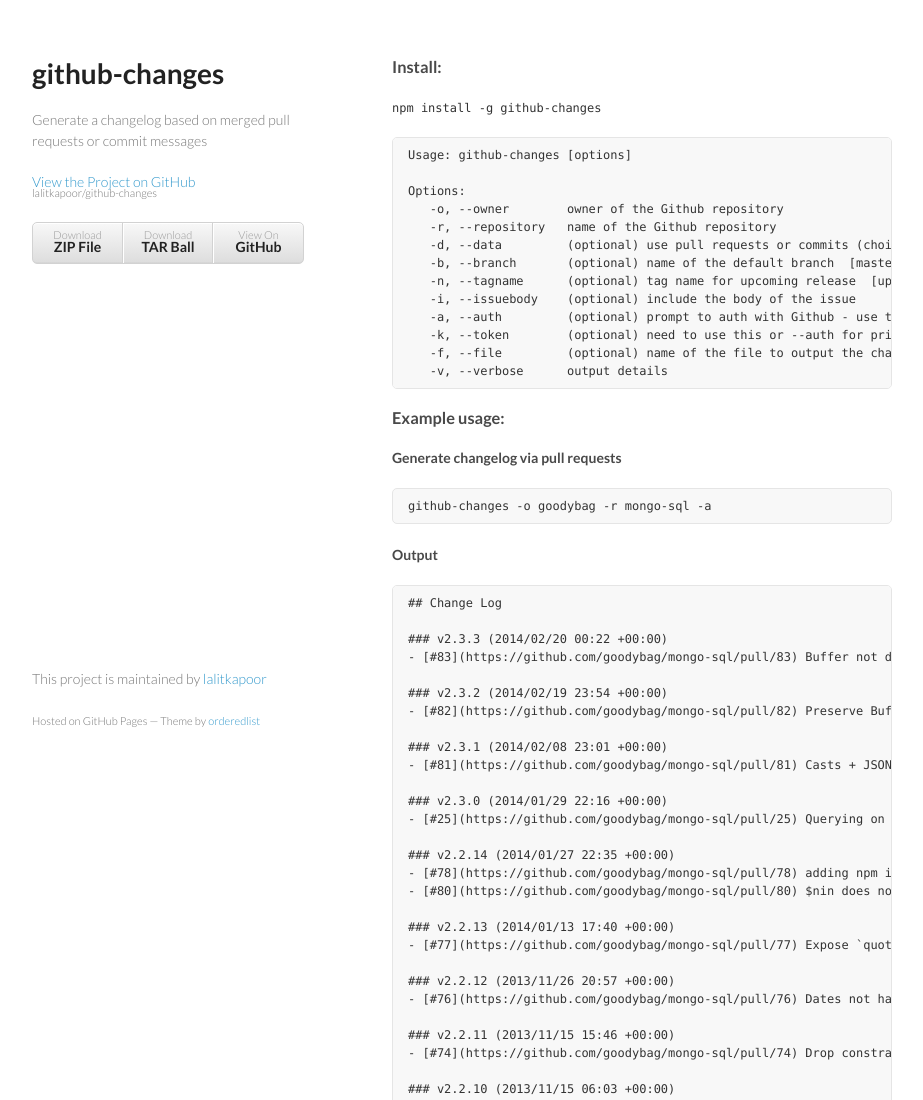
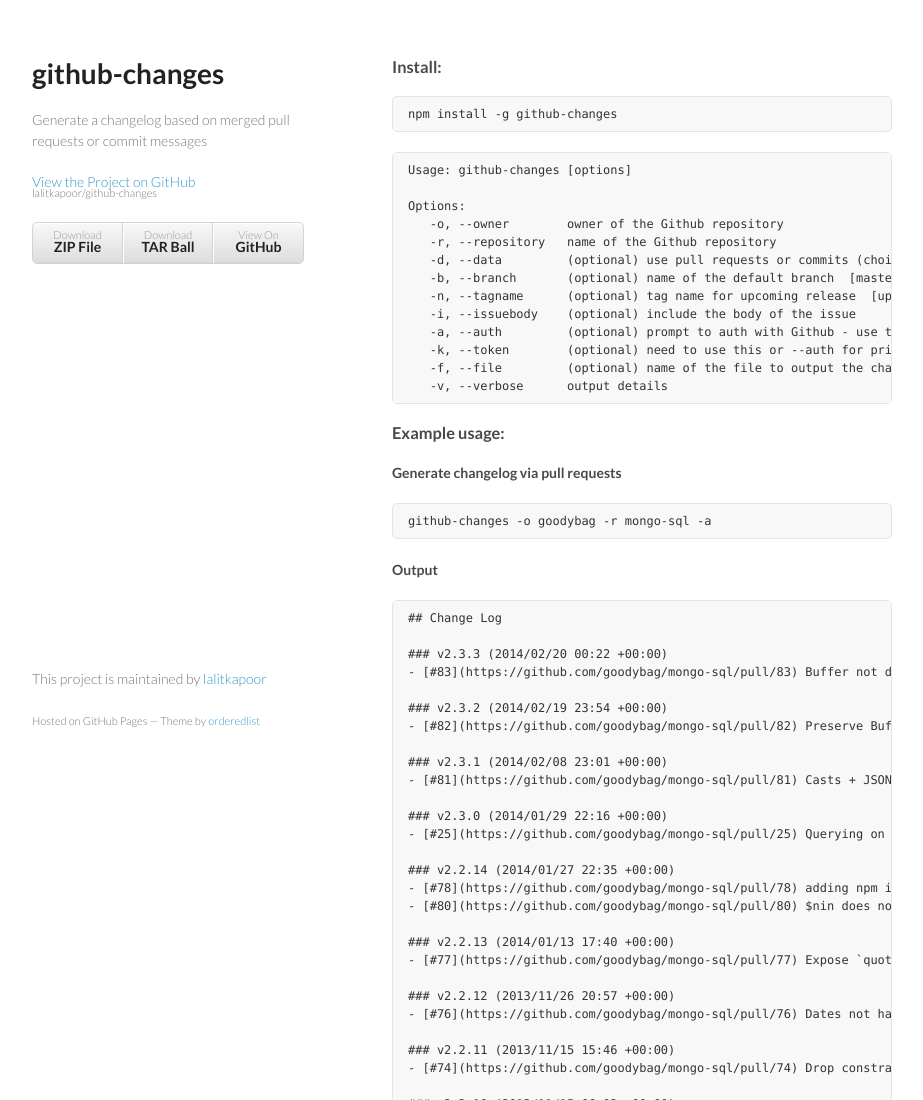
Before and after one commit to lalitkapoor/github-changes, a plain HTML site: page index.html in a window 1280 px wide. Shown: the top 1100 px of the page, without its empty margins (178-1101 px from the left). Drawn offline with Linux system fonts and the light colour scheme.

Commit message:
Update index.html

```diff
--- a/index.html
+++ b/index.html
@@ -31,7 +31,7 @@
         <h3>
 <a name="install" class="anchor" href="#install"><span class="octicon octicon-link"></span></a>Install:</h3>
 
-<p><code>npm install -g github-changes</code></p>
+<p><pre>npm install -g github-changes</pre></p>
 
 <pre><code>Usage: github-changes [options]
 
```
